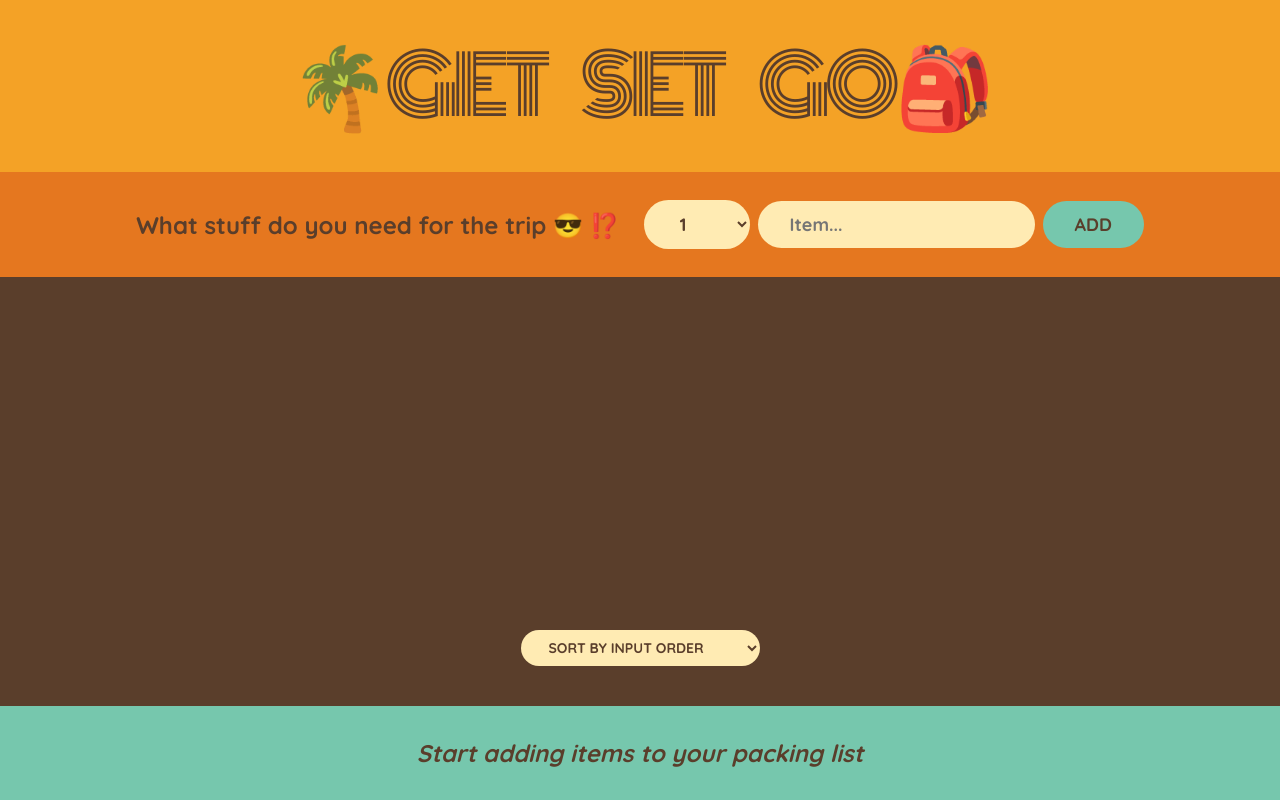
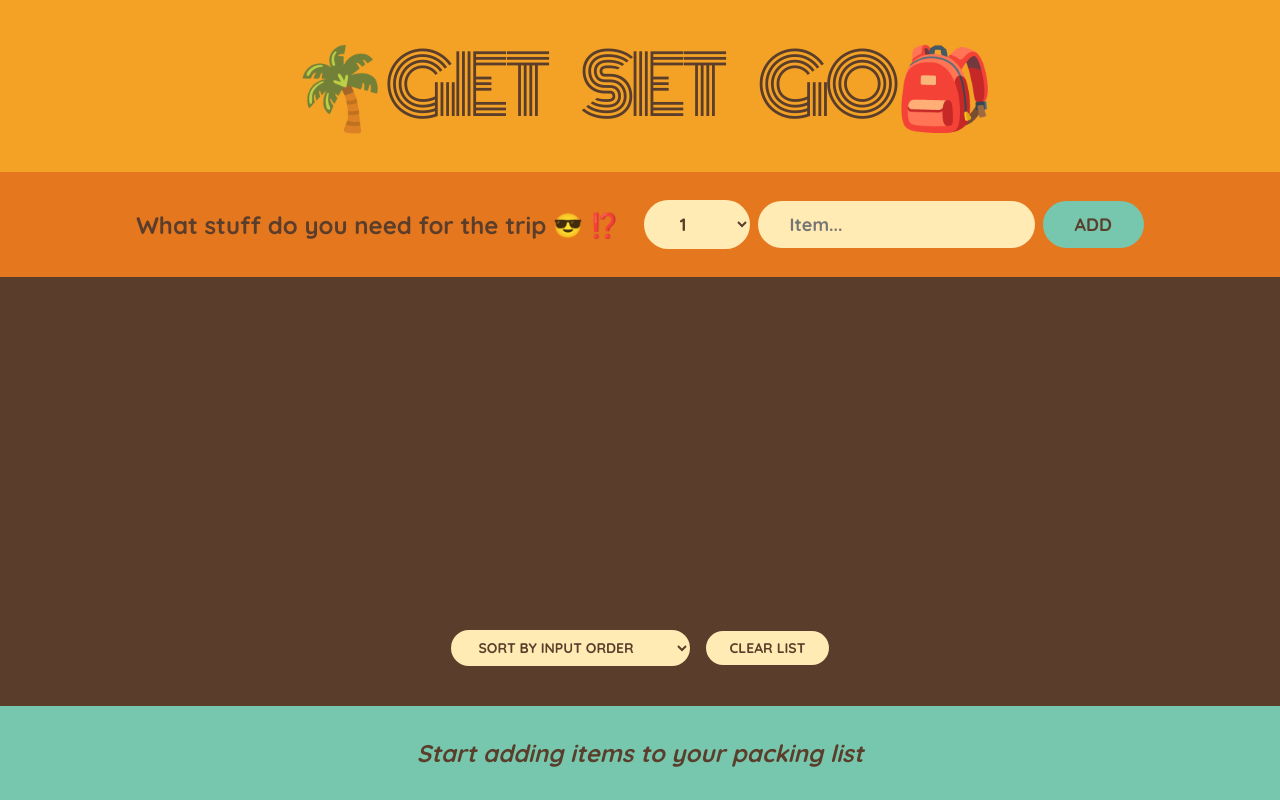
Before and after one commit to PreetYdv7/Vacation-planning-helper, a React (Create React App) app: page / in a window 1280 px wide. Built offline with nearby package versions, Linux system fonts and the light colour scheme.

Commit message:
added clear list

```diff
--- a/src/App.js
+++ b/src/App.js
@@ -17,6 +17,10 @@ const App = () => {
   const handleDeleteItem = (id) => {
     setItems((items) => items.filter((item) => item.id !== id));
   };
+
+  const handleClearList = () => {
+    setItems([]);
+  };
   return (
     <div className="app">
       <Logo />
@@ -25,6 +29,7 @@ const App = () => {
         items={items}
         onDeleteItems={handleDeleteItem}
         onTogglePacked={handleTogglePacked}
+        onClearList={handleClearList}
       />
       <Progess items={items} />
     </div>
@@ -79,7 +84,12 @@ const Form = ({ onAdditems }) => {
   );
 };
 
-const PackingItems = ({ items, onDeleteItems, onTogglePacked }) => {
+const PackingItems = ({
+  items,
+  onDeleteItems,
+  onTogglePacked,
+  onClearList,
+}) => {
   const [sortBy, setSortBy] = useState("input");
 
   let sortedItems;
@@ -112,6 +122,9 @@ const PackingItems = ({ items, onDeleteItems, onTogglePacked }) => {
           <option value="description">Sort by description</option>
           <option value="packed">Sort by packed status</option>
         </select>
+        <button className="clear-btn" onClick={() => onClearList(items)}>
+          Clear list
+        </button>
       </div>
     </div>
   );
```
